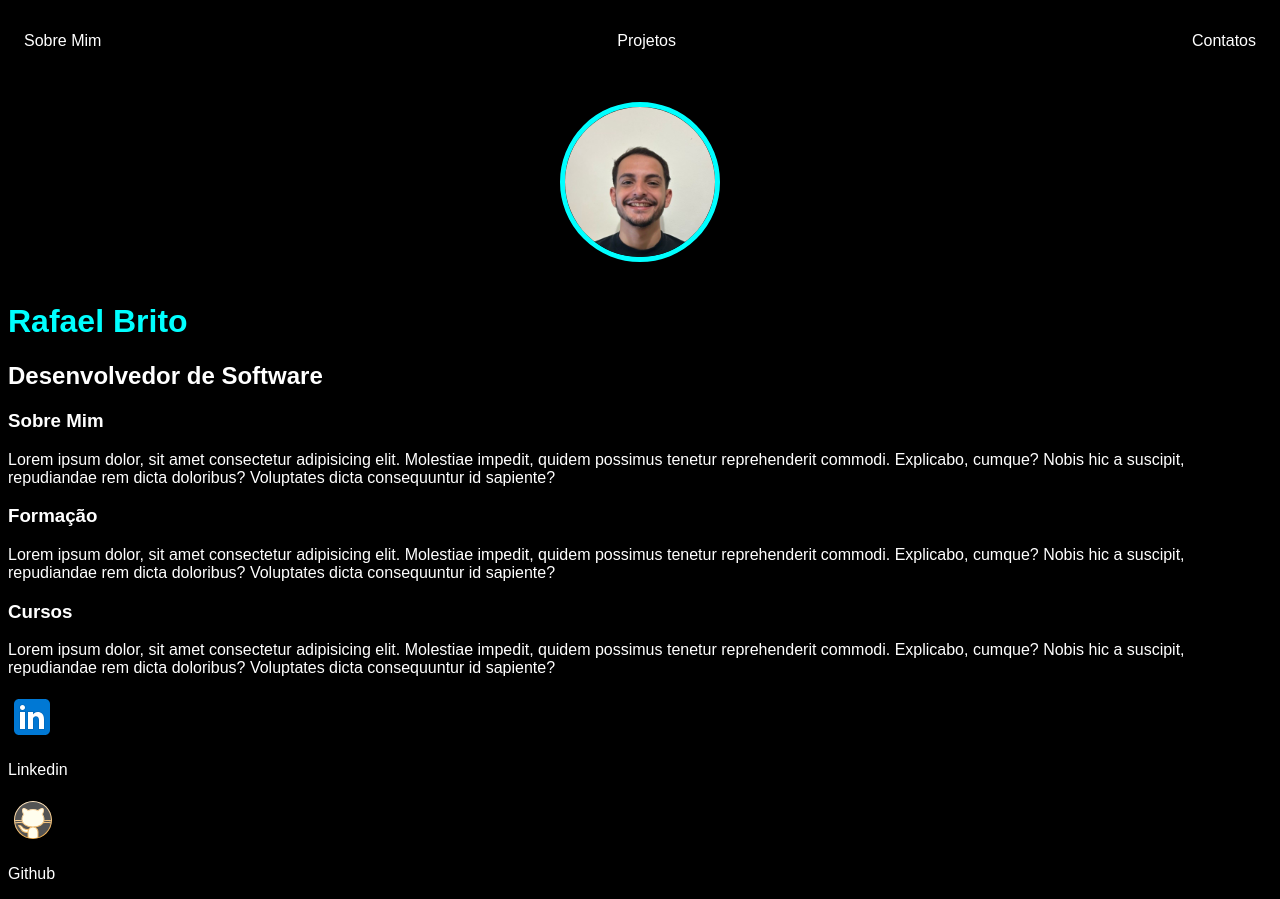
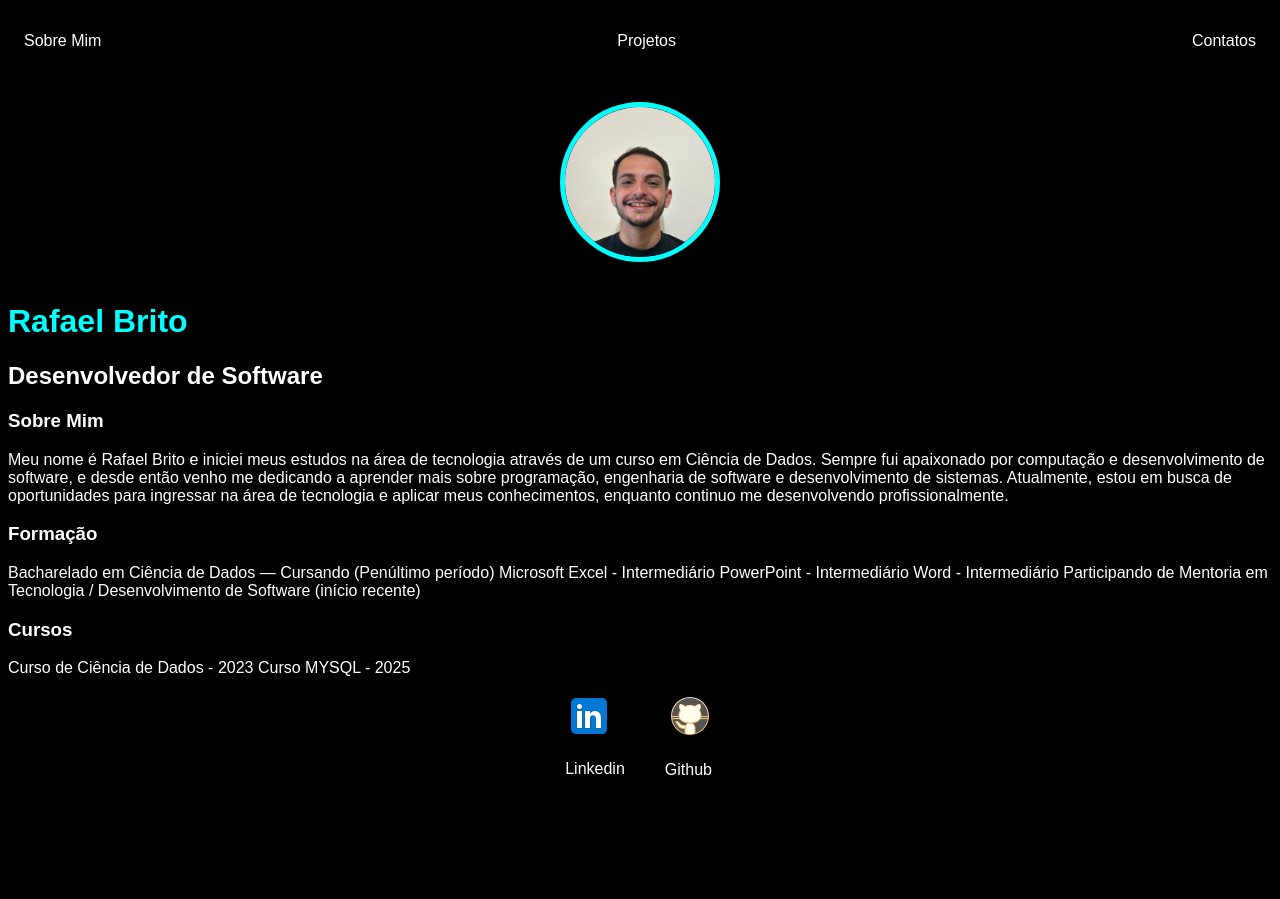
Before and after one commit to RFBRITO/Projeto-visual, a plain HTML site: page index.html in a window 1280 px wide. After the commit the page ends 801 px from the top, so only its background shows below. Drawn offline with Linux system fonts and the light colour scheme.

Commit message:
Alteração_sobre

```diff
--- a/index.css
+++ b/index.css
@@ -39,7 +39,12 @@ h1{
 
 footer {
 
+    display: flex;
+    justify-content: center;
+    align-items: center;
+    height: 100px;
+}
 
-
-
+footer a {
+    margin: 20px;
 }
--- a/index.html
+++ b/index.html
@@ -33,21 +33,30 @@
         <section>
             <h3>Sobre Mim</h3>
             <p>
-                Lorem ipsum dolor, sit amet consectetur adipisicing elit. Molestiae impedit, quidem possimus tenetur reprehenderit commodi. Explicabo, cumque? Nobis hic a suscipit, repudiandae rem dicta doloribus? Voluptates dicta consequuntur id sapiente?
+                Meu nome é Rafael Brito e iniciei meus estudos na área de tecnologia através de um curso em Ciência de Dados. Sempre fui apaixonado por computação e desenvolvimento de software, e desde então venho me dedicando a aprender mais sobre programação, engenharia de software e desenvolvimento de sistemas. Atualmente, estou em busca de oportunidades para ingressar na área de tecnologia e aplicar meus conhecimentos, enquanto continuo me desenvolvendo profissionalmente.
             </p>
         </section>
 
          <section>
             <h3>Formação</h3>
             <p>
-                Lorem ipsum dolor, sit amet consectetur adipisicing elit. Molestiae impedit, quidem possimus tenetur reprehenderit commodi. Explicabo, cumque? Nobis hic a suscipit, repudiandae rem dicta doloribus? Voluptates dicta consequuntur id sapiente?
+
+                Bacharelado em Ciência de Dados — Cursando (Penúltimo período)
+                Microsoft Excel - Intermediário
+
+                PowerPoint - Intermediário
+
+                Word - Intermediário
+
+            Participando de Mentoria em Tecnologia / Desenvolvimento de Software (início recente)
             </p>
         </section>
 
          <section>
             <h3>Cursos</h3>
             <p>
-                Lorem ipsum dolor, sit amet consectetur adipisicing elit. Molestiae impedit, quidem possimus tenetur reprehenderit commodi. Explicabo, cumque? Nobis hic a suscipit, repudiandae rem dicta doloribus? Voluptates dicta consequuntur id sapiente?
+                Curso de Ciência de Dados - 2023
+                Curso MYSQL - 2025
             </p>
         </section>
     </main>
```
